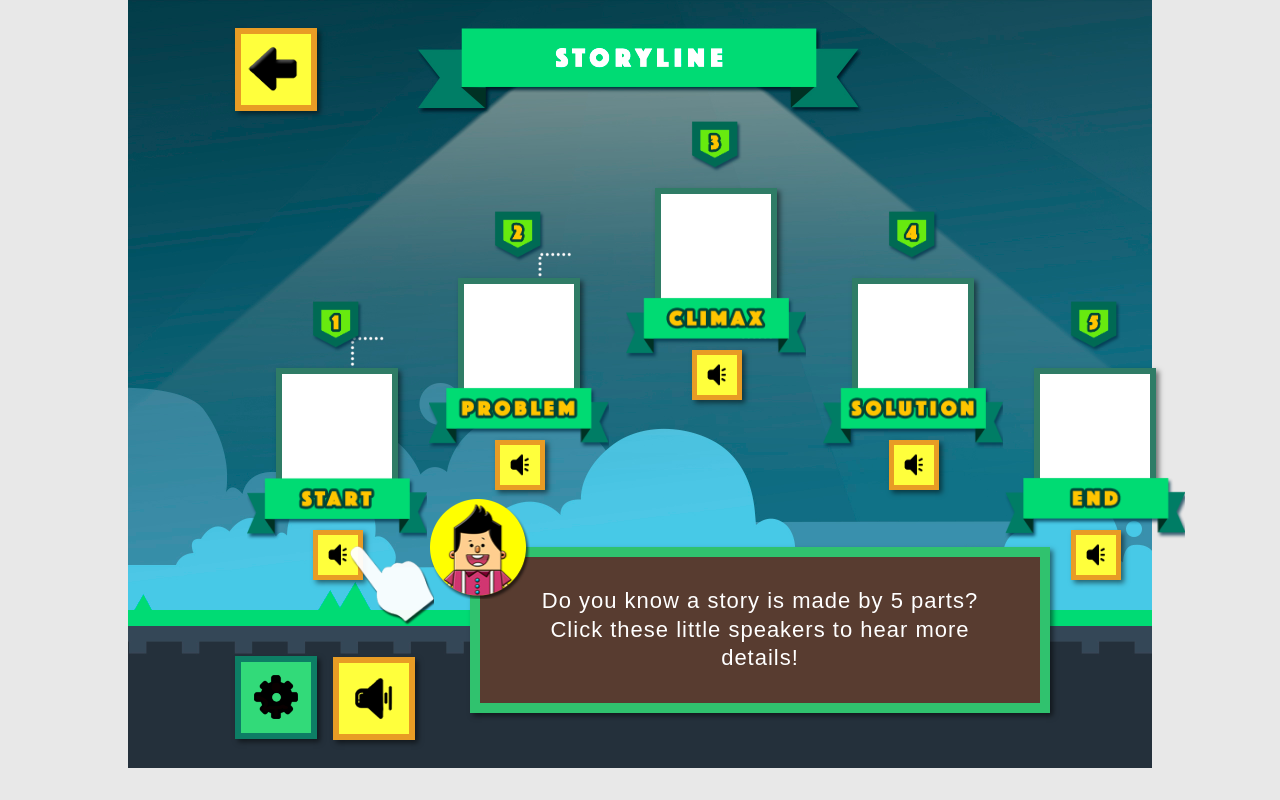
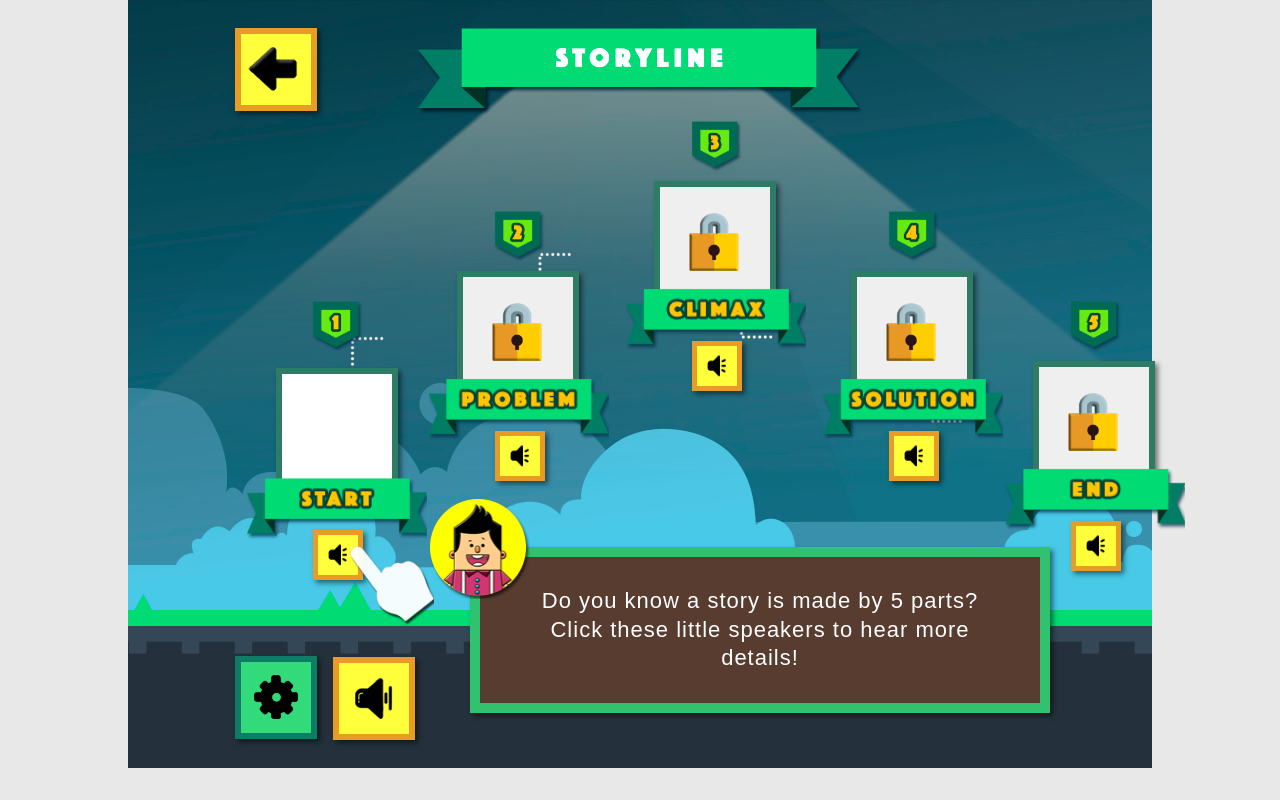
Before and after one commit to RT1993/storymaker, a PHP site: page /storyline.html in a window 1280 px wide. Run offline with PHP 8.4, Linux system fonts and the light colour scheme; grey boxes are pictures that could not be loaded.

Commit message:
storyline_lockicon

```diff
--- a/css/style.css
+++ b/css/style.css
@@ -257,6 +257,21 @@
   background-color: #efefef;
   border: 6px solid #fff;
 }
+
+.canva2 img{
+  color: rgba(0,0,0,0);
+  width:60px;
+  padding:25px 25px;
+  height:60px;
+  background-color: #efefef;
+  border: 6px solid #2f7c66;
+  box-shadow:3px 3px 5px rgba(0,0,0,0.5);
+}
+.canva2 img:hover{
+  background-color: #efefef;
+  border: 6px solid #fff;
+}
+
 .banner{
 	margin-left: 2px;
 }
--- a/storyline.html
+++ b/storyline.html
@@ -38,8 +38,8 @@
         <div class="progress">
           <img src="image/mark2.png"></img>
         </div>
-    		<div class="canva">
-    			<h1>first plot<br>aaa<br>aaa<br>aaa<br>aaa<br>aaa</h1>
+        <div class="canva2">
+          <img src="image/lock.png"></img>
         </div>
         <div class="banner">
           <img src="image/problem.png"></img>
@@ -53,13 +53,13 @@
         <div class="progress">
           <img src="image/mark3.png"></img>
         </div>
-    		<div class="canva">
-    			<h1>first plot<br>aaa<br>aaa<br>aaa<br>aaa<br>aaa</h1>
+        <div class="canva2">
+          <img src="image/lock.png"></img>
         </div>
         <div class="banner">
           <img src="image/climax.png"></img>
         </div>
-    		<div class="audio" onclick="playPause3()">
+        <div class="audio">
           <img src="image/voice.png"></img>
         </div>
       </div>
@@ -68,13 +68,13 @@
         <div class="progress">
           <img src="image/mark4.png"></img>
         </div>
-    		<div class="canva">
-    			<h1>first plot<br>aaa<br>aaa<br>aaa<br>aaa<br>aaa</h1>
+        <div class="canva2">
+          <img src="image/lock.png"></img>
         </div>
         <div class="banner">
           <img src="image/solution.png"></img>
         </div>
-    		<div class="audio" onclick="playPause4()">
+        <div class="audio">
           <img src="image/voice.png"></img>
         </div>
       </div>
@@ -83,13 +83,13 @@
         <div class="progress">
           <img src="image/mark5.png"></img>
         </div>
-    		<div class="canva">
-    			<h1>first plot<br>aaa<br>aaa<br>aaa<br>aaa<br>aaa</h1>
+        <div class="canva2">
+          <img src="image/lock.png"></img>
         </div>
         <div class="banner">
           <img src="image/end.png"></img>
         </div>
-    		<div class="audio" onclick="playPause5()">
+        <div class="audio">
           <img src="image/voice.png"></img>
         </div>
       </div>
```
Also changed, not shown: image/lock.png (added). Lines whose indentation alone changed are shown as unchanged.
